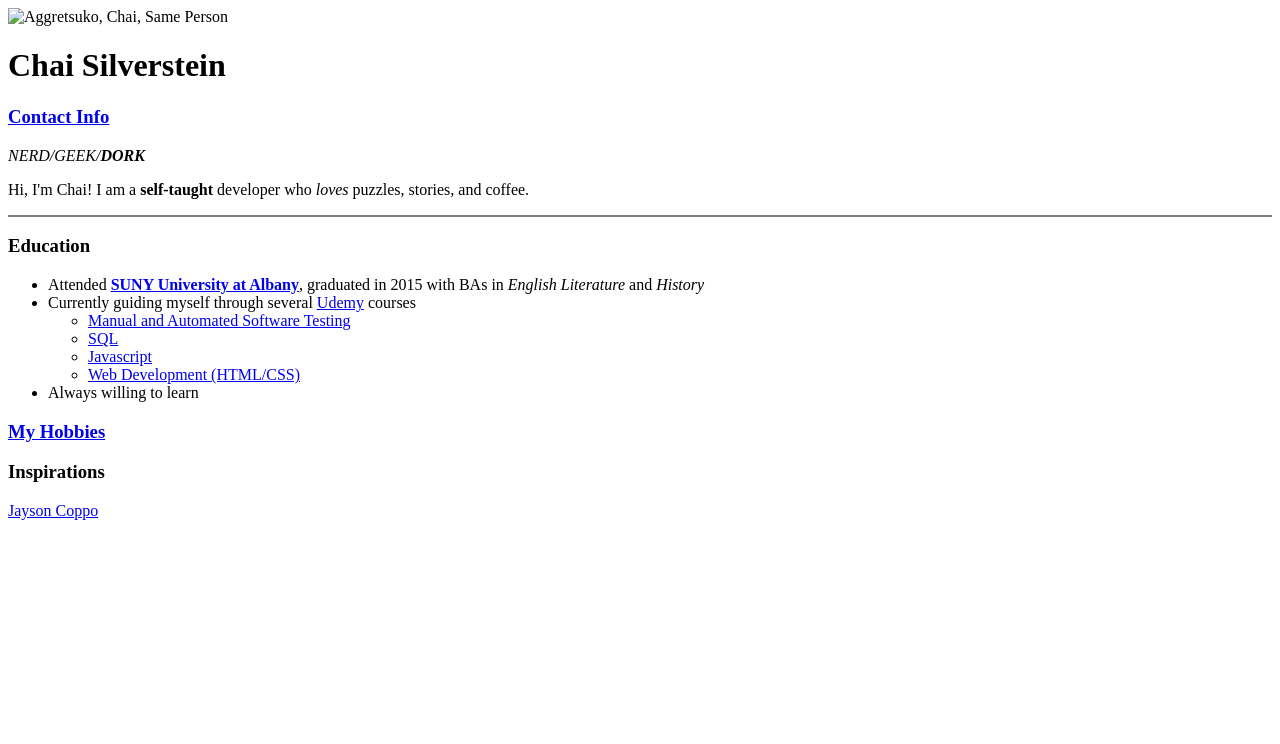
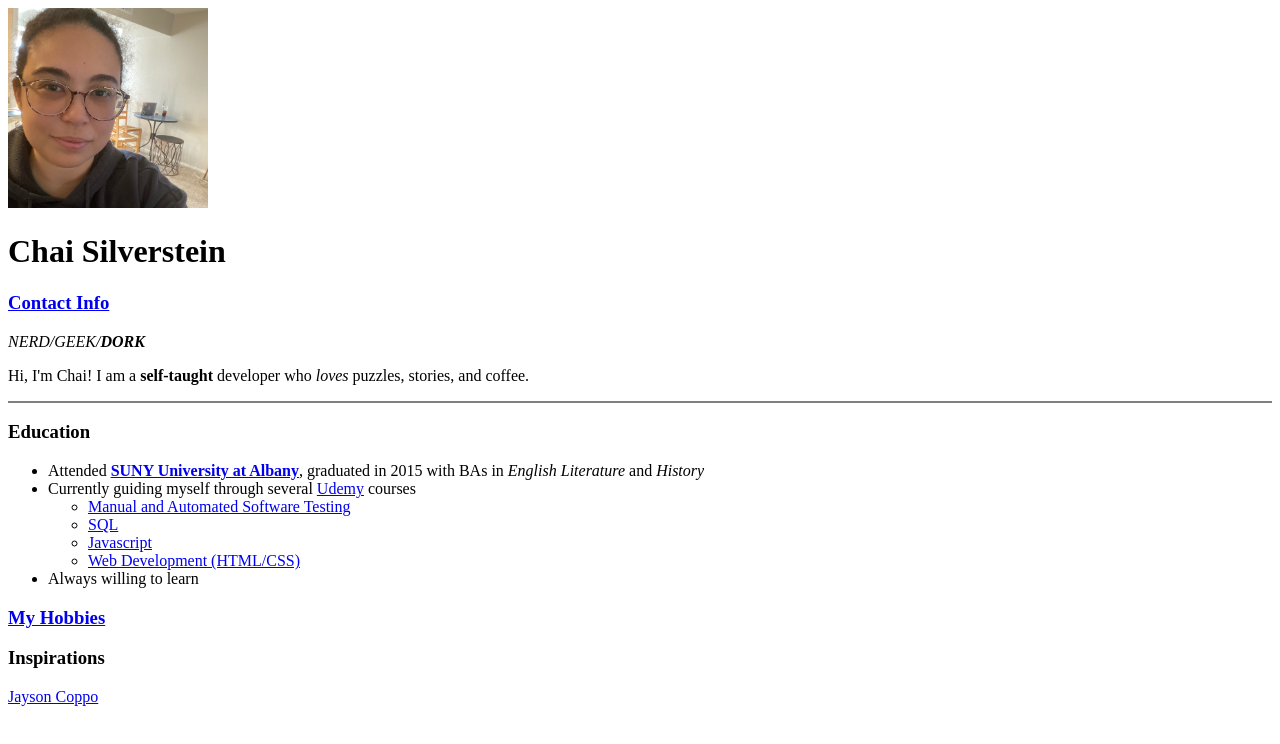
Before and after one commit to ShadowCatJutsu/ShadowCatJutsu.github.io, a plain HTML site: page index.html in a window 1280 px wide. Drawn offline with Linux system fonts and the light colour scheme.

Commit message:
Update index.html

```diff
--- a/index.html
+++ b/index.html
@@ -7,7 +7,7 @@
   </head>
 
   <body>
-    <img src="images/IMG_4266.jpg" alt="Aggretsuko, Chai, Same Person" style="width:200px">
+    <img src="IMG_4266.jpg" alt="Aggretsuko, Chai, Same Person" style="width:200px">
     <h1>Chai Silverstein</h1>
     <h3><a href="contact.html">Contact Info</a></h3>
     <p>
```
